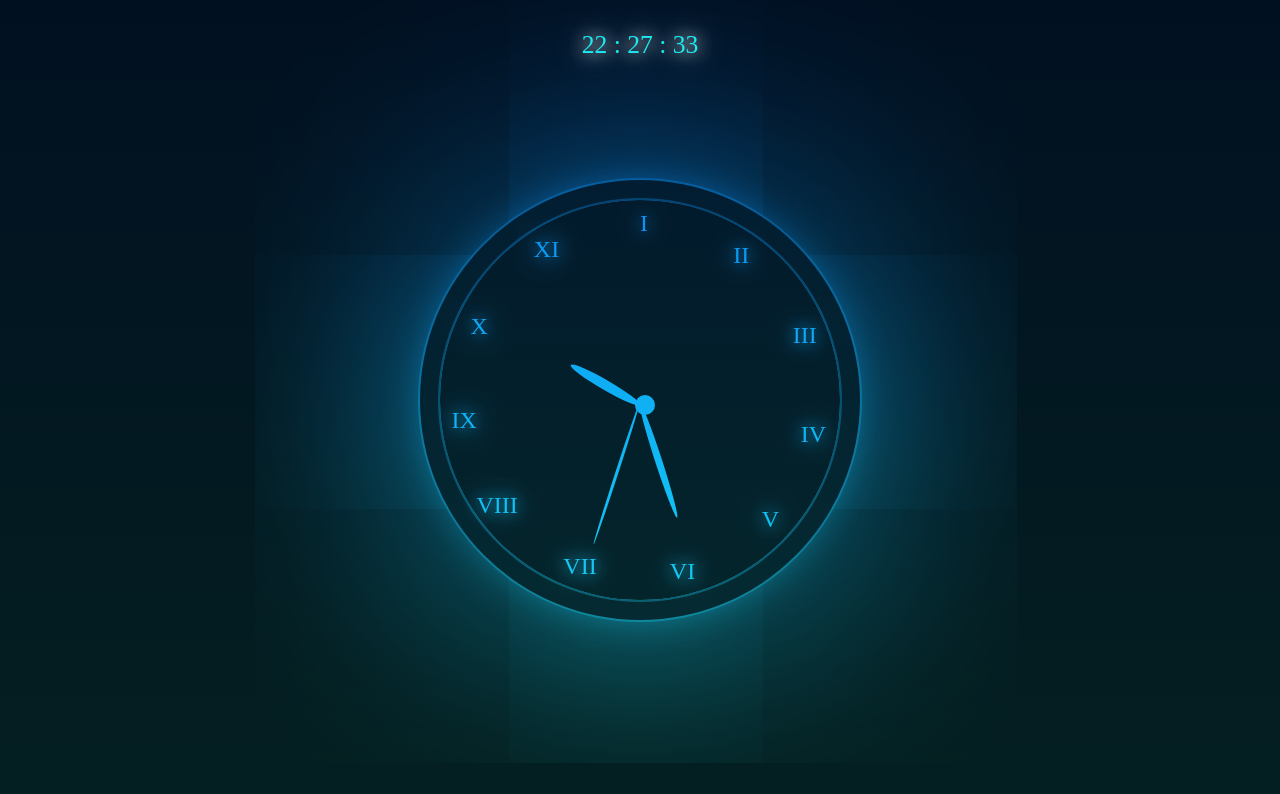
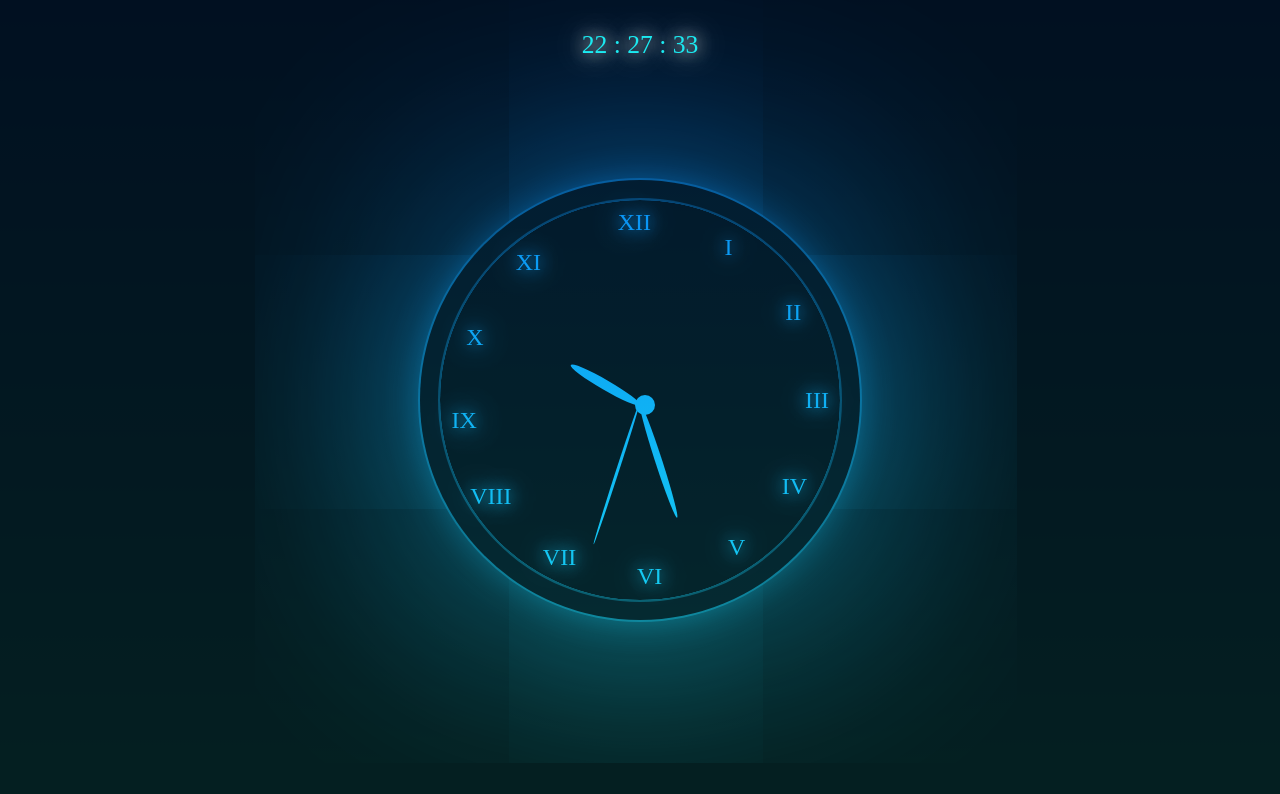
Before and after one commit to fernandoroch/Relogio-digital-analogico, a plain HTML site: page index.html in a window 1280 px wide. Drawn offline with Linux system fonts and the light colour scheme.

Commit message:
Corrigindo bugs

```diff
--- a/index.html
+++ b/index.html
@@ -16,17 +16,18 @@
   </div>
   <div class="circle">
     <ul>
-      <li style="--i:0"><span>I</span></li>
-      <li style="--i:1"><span>II</span></li>
-      <li style="--i:2"><span>III</span></li>
-      <li style="--i:3"><span>IV</span></li>
-      <li style="--i:4"><span>V</span></li>
-      <li style="--i:5"><span>VI</span></li>
-      <li style="--i:6"><span>VII</span></li>
-      <li style="--i:7"><span>VIII</span></li>
-      <li style="--i:8"><span>IX</span></li>
-      <li style="--i:9"><span>X</span></li>
-      <li style="--i:10"><span>XI</span></li>
+      <li style="--i:1"><span>I</span></li>
+      <li style="--i:2"><span>II</span></li>
+      <li style="--i:3"><span>III</span></li>
+      <li style="--i:4"><span>IV</span></li>
+      <li style="--i:5"><span>V</span></li>
+      <li style="--i:6"><span>VI</span></li>
+      <li style="--i:7"><span>VII</span></li>
+      <li style="--i:8"><span>VIII</span></li>
+      <li style="--i:9"><span>IX</span></li>
+      <li style="--i:10"><span>X</span></li>
+      <li style="--i:11"><span>XI</span></li>
+      <li style="--i:-0.25"><span>XII</span></li>
     </ul>
     <ul class="words">
       <li class="block" style="--i:0"><span>d</span></li>
--- a/style.css
+++ b/style.css
@@ -43,14 +43,14 @@ ul li {
   top: 10px;
   list-style: none;
   transform-origin: 0 190px;
-  transform: rotate(calc(32.4deg * var(--i)));
+  transform: rotate(calc(28.8deg * var(--i)));
   font-size: 1.5em;
 }
 
 ul li span {
   display: inline-block;
   color: #fff;
-  transform: rotate(calc(-32.4deg * var(--i)));
+  transform: rotate(calc(-28.8deg * var(--i)));
   text-shadow: 0 0 15px #fff,
   0 0 35px #fff,
   0 0 75px #fff,
```
